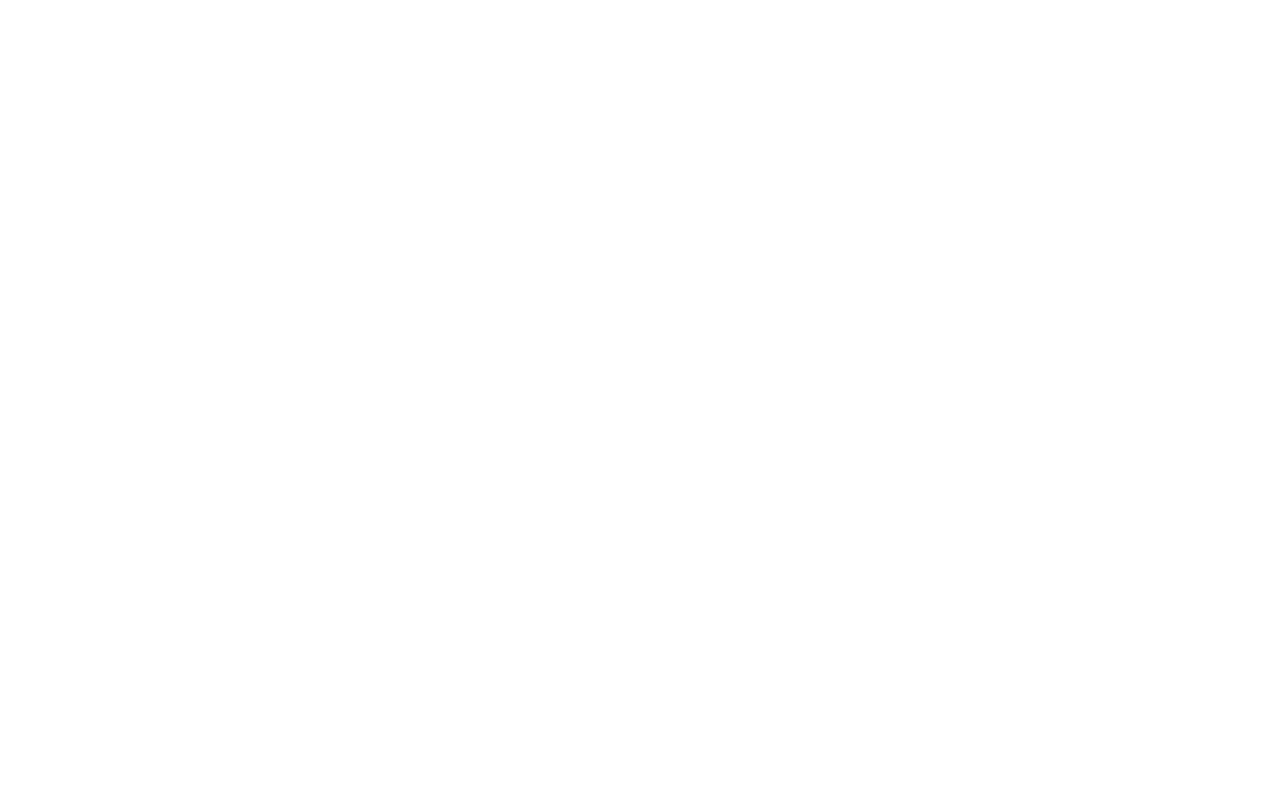
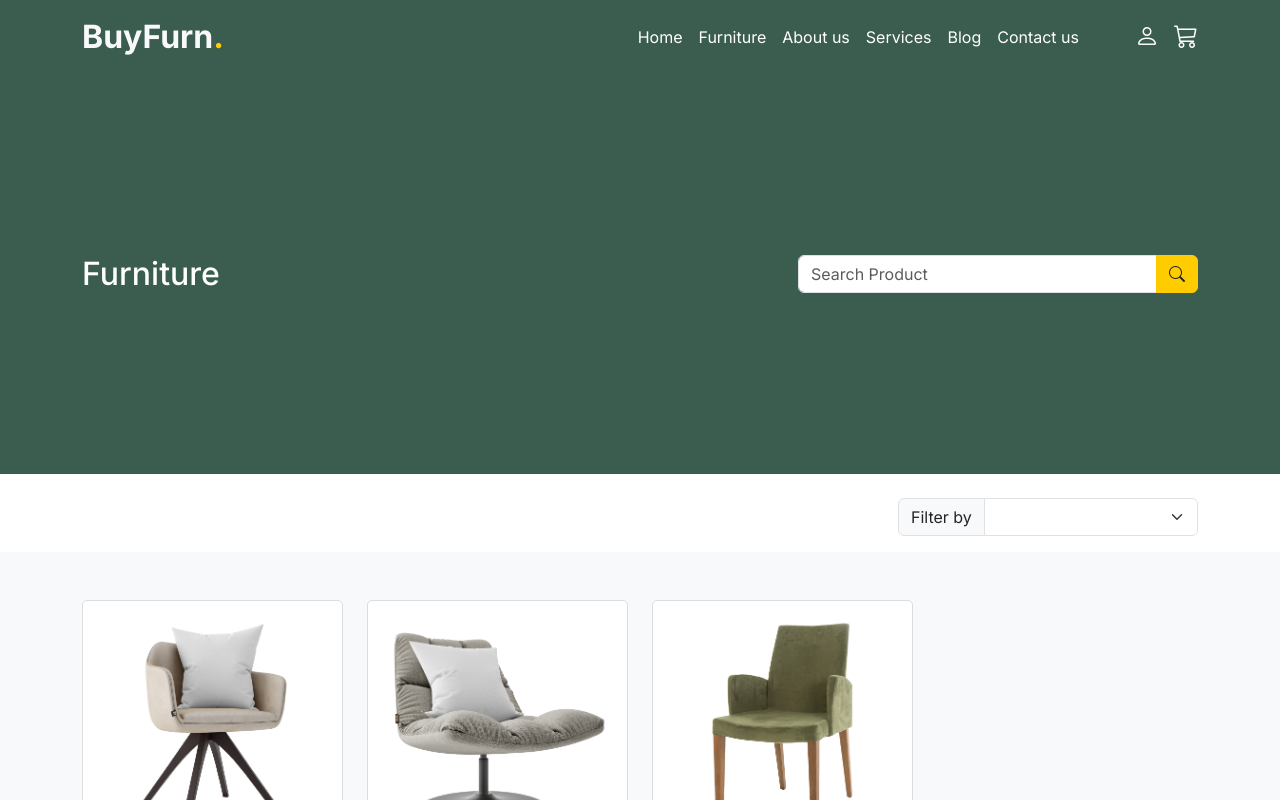
Before and after one commit to kunjanThakor/BuyFurn, an Angular app: page /furniture in a window 1280 px wide. Before the commit this address led to /. Shown: the top 800 px of the page. Built offline with nearby package versions, Linux system fonts and the light colour scheme.

Commit message:
rename shop to furniture

```diff
--- a/src/app/Component/shop/shop.component.html
+++ b/src/app/Component/furniture/furniture.component.html
@@ -5,7 +5,7 @@
         <div class="row">
             <div class="col-lg-5">
                 <div class="intro-excerpt">
-                    <h2>Shop</h2>
+                    <h2>Furniture</h2>
                 </div>
             </div>
             <div class="col-lg-7 d-flex justify-content-end">
--- a/src/app/Component/home/home.component.html
+++ b/src/app/Component/home/home.component.html
@@ -19,7 +19,8 @@
         <!-- View More Button -->
         <div class="row">
             <div class="col-12 text-end">
-                <a class="btn btn-outline-primary" routerLink="/shop">View More <i class=" bi bi-arrow-right"></i></a>
+                <a class="btn btn-outline-primary" routerLink="/furniture">View More <i
+                        class=" bi bi-arrow-right"></i></a>
             </div>
         </div>
     </div>
--- a/src/app/Component/navbar/navbar.component.html
+++ b/src/app/Component/navbar/navbar.component.html
@@ -9,7 +9,7 @@
         <div class="collapse navbar-collapse" id="navbarsFurni">
             <ul class="custom-navbar-nav navbar-nav ms-auto mb-2 mb-md-0">
                 <li class="nav-item active"><a class="nav-link" routerLink="/">Home</a></li>
-                <li><a class="nav-link" routerLink="/shop">Shop</a></li>
+                <li><a class="nav-link" routerLink="/furniture">Furniture</a></li>
                 <li><a class="nav-link" routerLink="/about">About us</a></li>
                 <li><a class="nav-link" routerLink="/services">Services</a></li>
                 <li><a class="nav-link" routerLink="/blog">Blog</a></li>
--- a/src/app/app.routes.ts
+++ b/src/app/app.routes.ts
@@ -6,7 +6,7 @@
 import { SliderComponent } from './Component/slider/slider.component';
 import { LoginComponent } from './Component/login/login.component';
 import { RegisterComponent } from './Component/register/register.component';
-import { ShopComponent } from './Component/shop/shop.component';
+import { FurnitureComponent } from './Component/furniture/furniture.component';
 import { ProductDetailComponent } from './Component/product-detail/product-detail.component';
 import { AdminComponent } from './Admin/admin.component';
 import { DashbordcomponetComponent } from './Admin/dashbordcomponet/dashbordcomponet.component';
@@ -19,7 +19,7 @@
             { path: 'slider', component: SliderComponent },
             { path: 'contact', component: ContactUsComponent },
             { path: 'about', component: AboutUsComponent },
-            { path: 'shop', component: ShopComponent },
+            { path: 'furniture', component: FurnitureComponent },
             { path: 'product', component: ProductDetailComponent },
         ]
     },
```
Also changed, not shown: src/app/Component/furniture/furniture.component.ts (renamed from src/app/Component/shop/shop.component.ts, +4 -4 lines), src/app/Component/furniture/furniture.component.css (renamed from src/app/Component/shop/shop.component.css), 1 other file (tests, documents, lock files or other folders).
